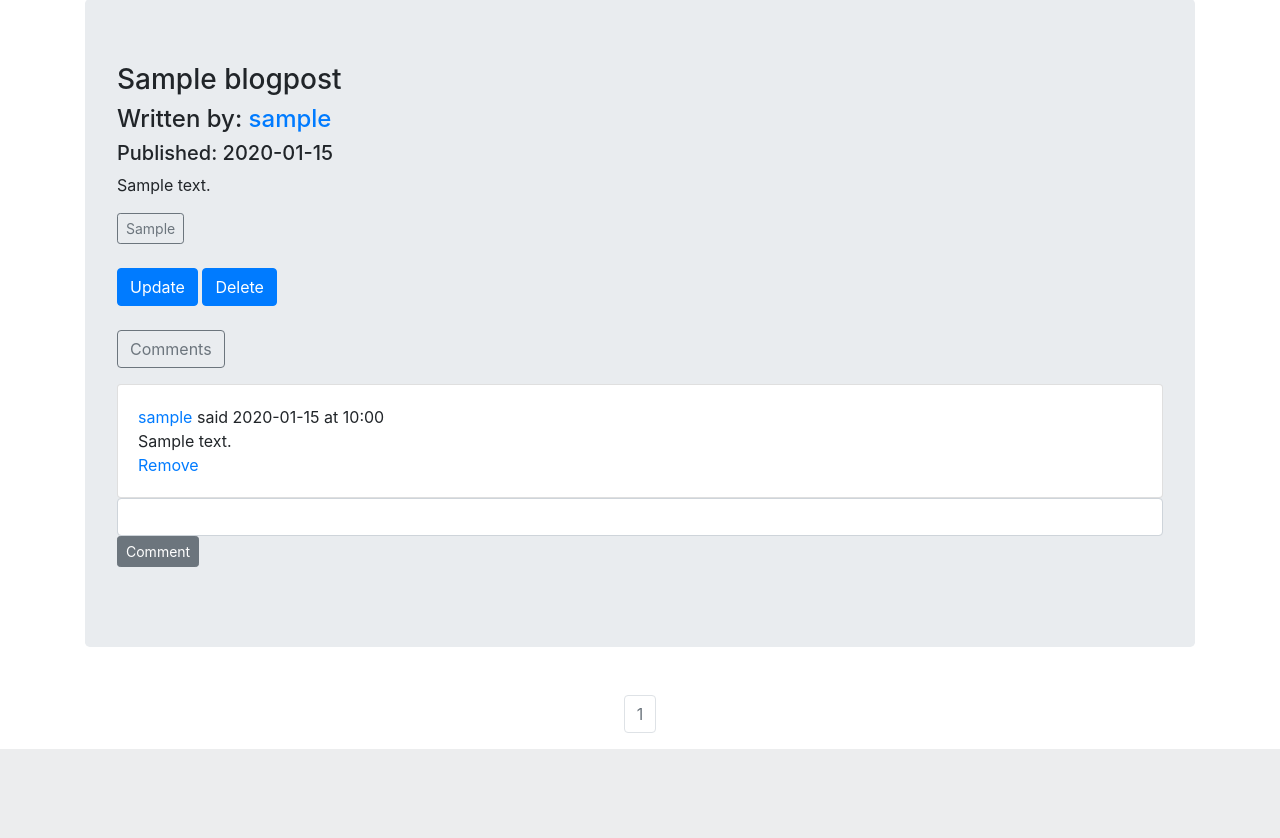
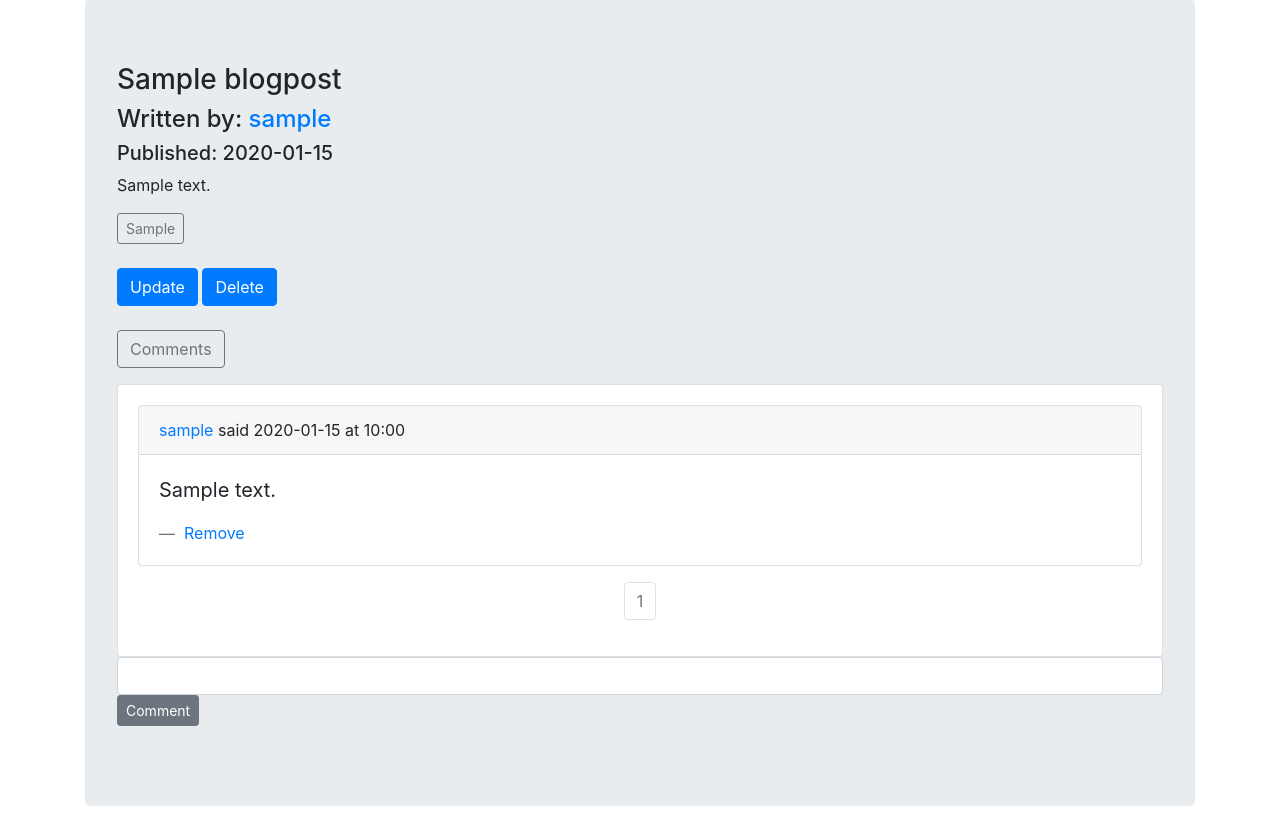
Before and after one commit to InesNi/social-company-blog, a Flask app: a page that uses companyblog/templates/view_post.html in a window 1280 px wide, after a click on "Comments". Shown: the part 73-911 px from the top of the page. Before the commit the page ends 822 px from the top, so only its background shows below. Run offline with Flask 2, Linux system fonts and the light colour scheme; a user stored in the database is signed in; tables that the repository leaves empty hold one stand-in row (values such as "Sample post"); some libraries are stand-ins or nearby versions.

Commit message:
docstrings,coments and fixed comment pagination bug

```diff
--- a/companyblog/blog_posts/views.py
+++ b/companyblog/blog_posts/views.py
@@ -10,6 +10,7 @@ blog_posts = Blueprint('blog_posts', __name__)
 
 
 def get_or_create_tag(label):
+    """Gets tag if existing,otherwise creates it"""
     tag = Tag.query.filter_by(tag=label).first()
     if not tag:
         tag = Tag(tag=label)
@@ -19,7 +20,8 @@ def get_or_create_tag(label):
 
 
 def tags_from_string(str_tags, post):
-    """Gets or creates tags given in string format and
+    """
+    Gets or creates tags given in string format and
     creates relationship between them and post if nonexistant
     """
     new_tags = str_tags.strip().split(',')
@@ -57,11 +59,12 @@ def update_from_form(post, form):
     db.session.commit()
 
 
+# CREATE
 
-# CREATE
 @blog_posts.route('/create', methods=['GET', 'POST'])
 @login_required
 def create():
+    """Creates a blog post"""
     form = BlogPostForm()
 
     if form.validate_on_submit():
@@ -73,22 +76,29 @@ def create():
         )
         db.session.add(blog_post)
         db.session.commit()
+        # creates and/or connects inputed tags with the post
         tags_from_string(form.tags.data, blog_post)
         flash('Blog post successfully created!', 'success')
         return redirect(url_for('core.index'))
     return render_template('create_post.html', form=form)
 
+
 # VIEW
+
 @blog_posts.route('/post/<slug>', methods=['GET', 'POST'])
 def view_post(slug):
+    """Renderes individual post with all details"""
+    blog_post = BlogPost.query.filter_by(slug=slug).first_or_404()
+    # sets page for pagination
     page = request.args.get("page", 1, type=int)
-    blog_post = BlogPost.query.filter_by(slug=slug).first_or_404()
+    # orders and paginates comments related to the post
     comments = Comment.query.filter(Comment.post_id == blog_post.id).order_by(
         Comment.timestamp.desc()).paginate(page, app.config['POSTS_PER_PAGE'], False)
+
     form = CommentForm()
 
+    # creates a new comment if inputed and connects it to the post
     if form.validate_on_submit():
-        # if form.text is not None:
         comment = Comment(
             text=form.text.data,
             author=current_user._get_current_object(),
@@ -118,10 +128,11 @@ def posts_by_tag(tag):
 
 
 # UPDATE
+
 @blog_posts.route('/<slug>/update', methods=['GET', 'POST'])
 @login_required
 def update(slug):
-
+    """Updates post"""
     blog_post = BlogPost.query.filter_by(slug=slug).first_or_404()
     if blog_post.author != current_user:
         abort(403)
@@ -134,6 +145,7 @@ def update(slug):
         flash('Blog post successfully updated', 'success')
         return redirect(url_for('blog_posts.view_post', slug=blog_post.slug))
 
+    # populates the form fields with existing data
     elif request.method == 'GET':
         form.title.data = blog_post.title
         form.text.data = blog_post.text
@@ -141,17 +153,20 @@ def update(slug):
 
     return render_template('create_post.html', form=form)
 
+
 # DELETE
+
 @blog_posts.route('/<slug>/delete', methods=['GET', 'POST'])
 @login_required
 def delete(slug):
-
+    """Deletes the post, removes connection to tags and/or deletes tags"""
     blog_post = BlogPost.query.filter_by(slug=slug).first_or_404()
     if blog_post.author != current_user:
         abort(403)
 
     for tag in blog_post.tags:
         blog_post.untag(tag)
+        # deletes the tag if it is not connected to any other posts
         if not tag.posts:
             db.session.delete(tag)
 
@@ -162,10 +177,14 @@ def delete(slug):
 
 
 # REMOVE COMMENT
+
 @blog_posts.route('/remove_comment/<post_slug>/<int:id>')
 @login_required
 def remove_comment(id, post_slug):
+    """Deletes chosen comment"""
     comment = Comment.query.filter_by(id=id).first_or_404()
+    if comment.author != current_user:
+        abort(403)
     db.session.delete(comment)
     db.session.commit()
     flash('Comment successfully removed!', 'success')
--- a/companyblog/core/views.py
+++ b/companyblog/core/views.py
@@ -5,10 +5,12 @@ core = Blueprint('core', __name__)
 
 @core.route('/')
 def index():
+    """Renders homepage and lists all blogposts in paginated form """
     page = request.args.get("page", 1, type=int)
     blog_posts = BlogPost.query.order_by(BlogPost.date.desc()).paginate(page=page, per_page=5)
     return render_template('index.html', blog_posts=blog_posts)
 
 @core.route('/info')
 def info():
+    """Renders About page with info about the company"""
     return render_template('info.html')
--- a/companyblog/templates/index.html
+++ b/companyblog/templates/index.html
@@ -26,7 +26,7 @@
                 {% endfor %}
             </ul>
 
-        </nav>
+    </nav>
 
 
 {% endblock %}
--- a/companyblog/templates/view_post.html
+++ b/companyblog/templates/view_post.html
@@ -24,15 +24,46 @@
         </a>
     </p>
     <div class="collapse" id="collapseExample">
-      {% for comment in comments.items %}
+
       <div class="card card-body">
-        <div><a href="{{ url_for('users.user_posts', username=comment.author.username) }}">{{ comment.author.username }}</a> said {{ comment.timestamp.strftime('%Y-%m-%d at %H:%M') }}</div>
-        {{ comment.text }}
-        {% if post.author == current_user %}
-          <a href="{{ url_for('blog_posts.remove_comment', id=comment.id, post_slug=post.slug) }}">Remove</a>
-          {% endif %}
+        {% for comment in comments.items %}
+          <div class="card">
+              <div class="card-header">
+                  <a href="{{ url_for('users.user_posts', username=comment.author.username) }}" >{{ comment.author.username }}</a>
+                  said {{ comment.timestamp.strftime('%Y-%m-%d at %H:%M') }}
+              </div>
+              <div class="card-body">
+                <blockquote class="blockquote mb-0">
+                  <p>{{ comment.text }}</p>
+                  <footer class="blockquote-footer">
+                      {% if post.author == current_user %}
+                      <a href="{{ url_for('blog_posts.remove_comment', id=comment.id, post_slug=post.slug) }}">Remove</a>
+                      {% endif %}
+                  </footer>
+                </blockquote>
+              </div>
+          </div>
+        {% endfor %}
+
+        <nav aria-label="Page navigation example">
+            <ul class="pagination justify-content-center pt-3">
+                {% for page_num in comments.iter_pages(left_edge=1,right_edge=1,left_current=1,right_current=1) %}
+                    {% if comments.page == page_num %}
+                      <li class='page-item disabled'>
+                          <a class="page-link" href="{{url_for('blog_posts.view_post', slug=post.slug, page=page_num)}}">{{ page_num}}</a>
+                      </li>
+                    {% else %}
+                        <li class='page-item'>
+                            <a class="page-link" href="{{url_for('blog_posts.view_post', slug=post.slug, page=page_num)}}">{{ page_num}}</a>
+                        </li>
+                    {% endif %}
+                {% endfor %}
+            </ul>
+
+        </nav>
+
       </div>
-      {% endfor %}
+
       {% if current_user.is_authenticated %}
       <div>
         <form action="" method="POST">
@@ -46,24 +77,6 @@
       {% endif %}
     </div>
 </div>
-
-<nav aria-label="Page navigation example">
-    <ul class="pagination justify-content-center pt-3">
-        {% for page_num in comments.iter_pages(left_edge=1,right_edge=1,left_current=1,right_current=1) %}
-            {% if comments.page == page_num %}
-            <li class='page-item disabled'>
-                <a class="page-link" href="{{url_for('blog_posts.view_post', slug=post.slug)}}">{{ page_num}}</a>
-            </li>
-            {% else %}
-            <li class='page-item'>
-                    <a class="page-link" href="{{url_for('blog_posts.view_post', slug=post.slug)}}">{{ page_num}}</a>
-                </li>
-            {% endif %}
-        {% endfor %}
-    </ul>
-
-</nav>
-
 
 <div class="modal fade" id="del_modal" tabindex="-1" role="dialog" aria-labelledby="del_modalLabel" aria-hidden="true">
         <div class="modal-dialog" role="document">
--- a/companyblog/users/picture_handler.py
+++ b/companyblog/users/picture_handler.py
@@ -5,6 +5,10 @@ from flask import url_for, current_app
 from flask_login import current_user
 
 def add_profile_pic(pic_upload, email):
+    """
+    Takes in image, deletes previous profile image,
+    sets a new hashed path to new image and sets it as new profile image
+    """
     if current_user.profile_image != 'default_profile.png':
         filepath = os.path.join(current_app.root_path, 'static/profile_pics', current_user.profile_image)
         os.remove(filepath)
```
Also changed, not shown: companyblog/templates/comments.html (deleted, +0 -16 lines), companyblog/users/views.py (+22 -6 lines), companyblog/data.sqlite.
